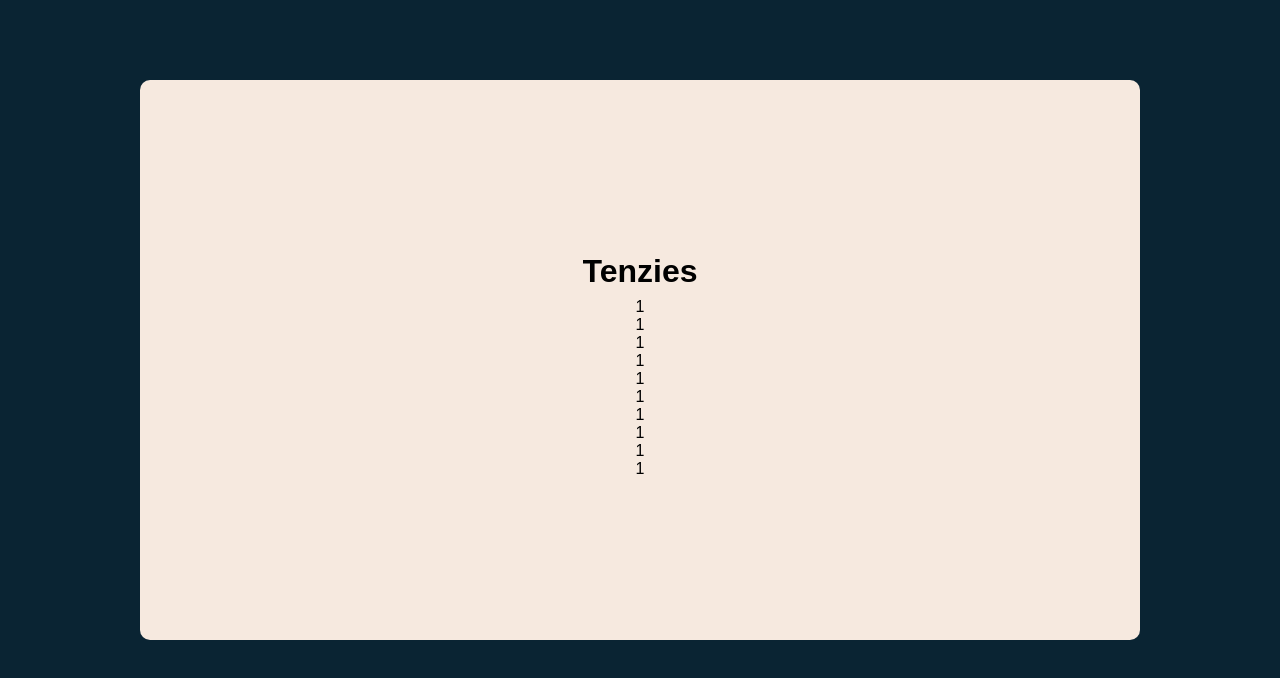
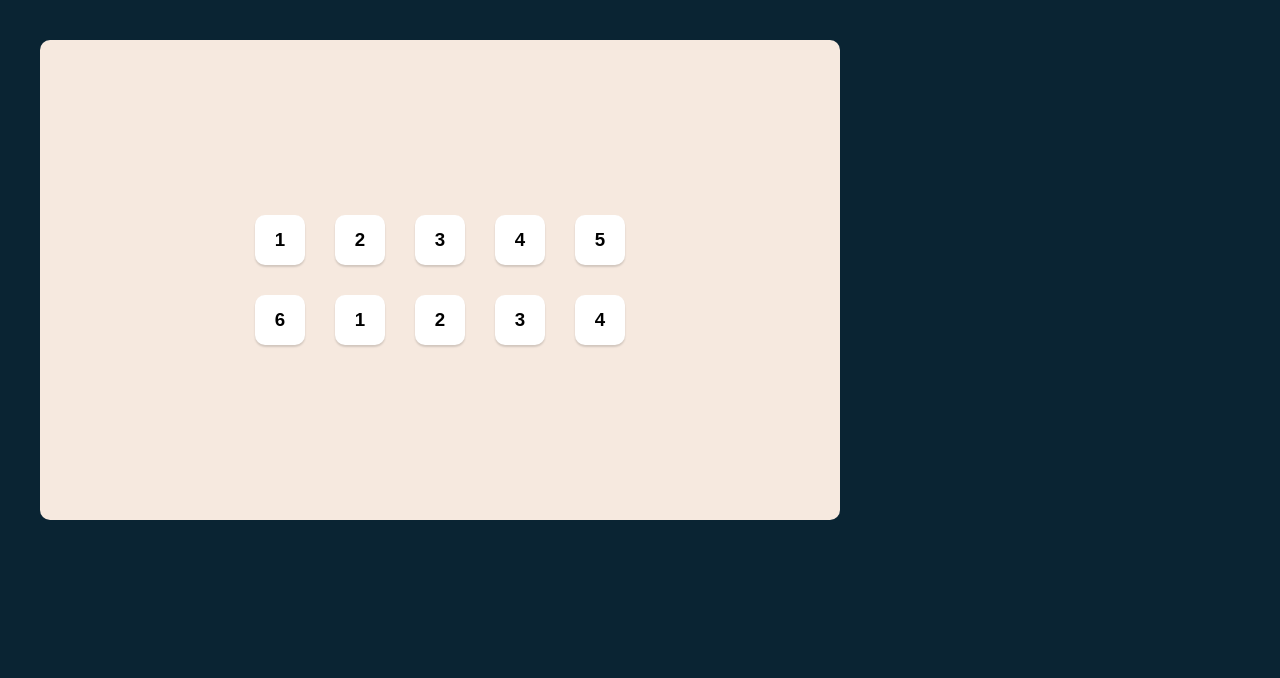
Before and after one commit to ZrC4tlyst/Tenzies-Game-in-React, a React (Vite) app in the folder Tenzies Game/: page / in a window 1280 px wide. Shown: the top 678 px of the page. Built offline with nearby package versions, Linux system fonts and the light colour scheme.

Commit message:
Manually added 10  Die components  and applied styles

```diff
--- a/Tenzies Game/src/App.css
+++ b/Tenzies Game/src/App.css
@@ -2,7 +2,7 @@
   margin: 0;
   padding: 0;
   box-sizing: border-box;
-  overflow: hidden;
+
 }
 
 html,
@@ -11,22 +11,23 @@ body {
   height: 100%;
   width: 100%;
   background: #0a2433;
-  padding: 40px;
+  padding: 20px;
 }
 
 .main {
-  height: 70vh;
-  width: 100%;
-  max-width: 1000px;
+  height: 60vh;
+  max-width: 800px;
   background: #f6e9df;
   border-radius: 10px;
   display: flex;
+  flex-direction: column;
+  justify-content: center;
   align-items: center;
-  justify-content: center;
-  flex-direction: column;
-  margin: 0 auto;
 }
 
-.main h1 {
-  padding-top: 10px;
+.die-container {
+  display: grid;
+  grid-template: auto auto/repeat(5, 1fr);
+  gap: 30px;
+  cursor: pointer;
 }
--- a/Tenzies Game/src/App.jsx
+++ b/Tenzies Game/src/App.jsx
@@ -5,8 +5,18 @@ function App() {
   return (
     <>
       <main className="main">
-        <h1>Tenzies</h1>
-        <Die diceValue={1} />
+        <div className="die-container">
+          <Die diceValue={1} />
+          <Die diceValue={2} />
+          <Die diceValue={3} />
+          <Die diceValue={4} />
+          <Die diceValue={5} />
+          <Die diceValue={6} />
+          <Die diceValue={1} />
+          <Die diceValue={2} />
+          <Die diceValue={3} />
+          <Die diceValue={4} />
+        </div>
       </main>
     </>
   );
--- a/Tenzies Game/src/components/Die.jsx
+++ b/Tenzies Game/src/components/Die.jsx
@@ -3,17 +3,8 @@ import styles from "../cssModules/Die.module.css";
 const Die = ({ diceValue }) => {
   return (
     <>
-      <div className={`${styles["dice-container"]}`}>
-        <div className={`${styles.die}`}>{diceValue}</div>
-        <div className={`${styles.die}`}>{diceValue}</div>
-        <div className={`${styles.die}`}>{diceValue}</div>
-        <div className={`${styles.die}`}>{diceValue}</div>
-        <div className={`${styles.die}`}>{diceValue}</div>
-        <div className={`${styles.die}`}>{diceValue}</div>
-        <div className={`${styles.die}`}>{diceValue}</div>
-        <div className={`${styles.die}`}>{diceValue}</div>
-        <div className={`${styles.die}`}>{diceValue}</div>
-        <div className={`${styles.die}`}>{diceValue}</div>
+      <div className={`${styles.die}`}>
+        <h3>{diceValue}</h3>
       </div>
     </>
   );
--- a/Tenzies Game/src/cssModules/Die.module.css
+++ b/Tenzies Game/src/cssModules/Die.module.css
@@ -1,6 +1,10 @@
-.dice-container {
-  margin-top: 1vh;
-  display: grid;
-  grid-template-rows: 2;
-  grid-template-columns: 8;
+.die {
+  height: 50px;
+  width: 50px;
+  box-shadow: 0px 2px 2px rgba(0, 0, 0, 0.15);
+  border-radius: 10px;
+  display: flex;
+  align-items: center;
+  justify-content: center;
+  background-color: #fff;
 }
```
